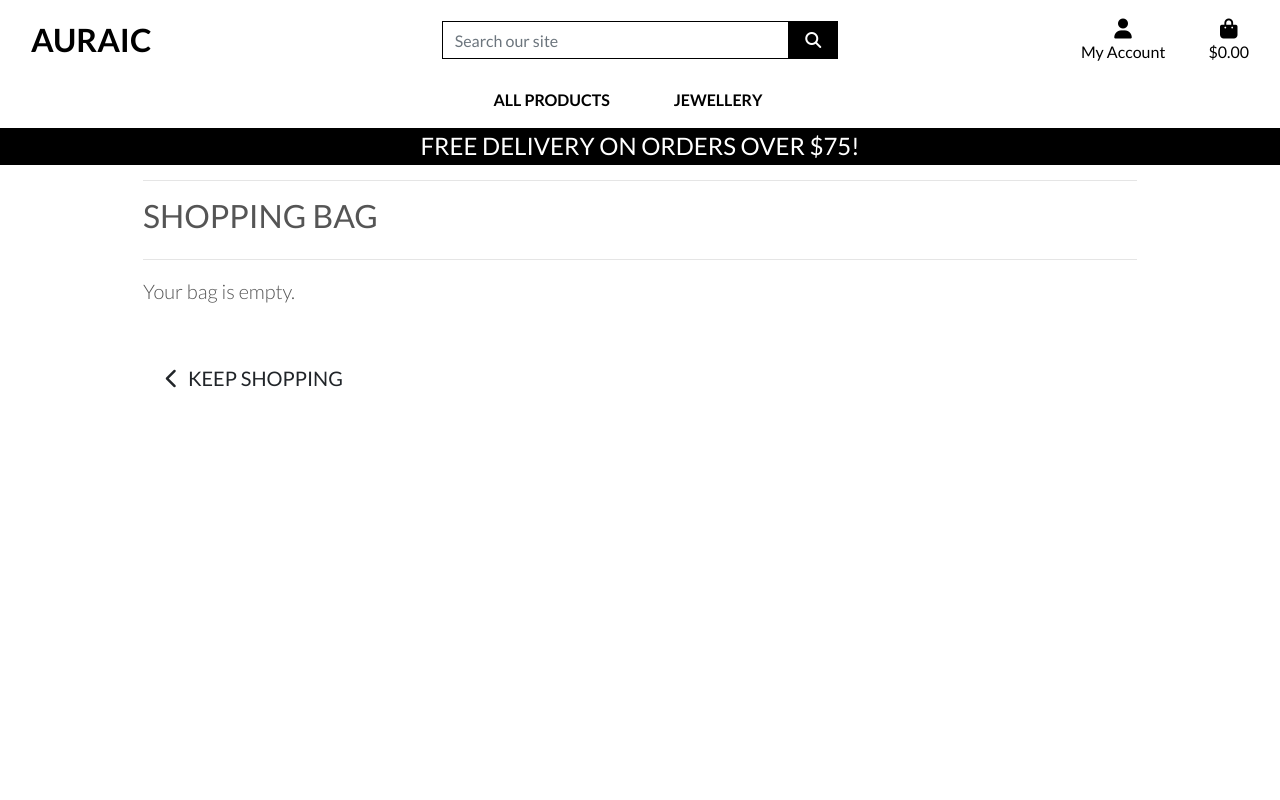
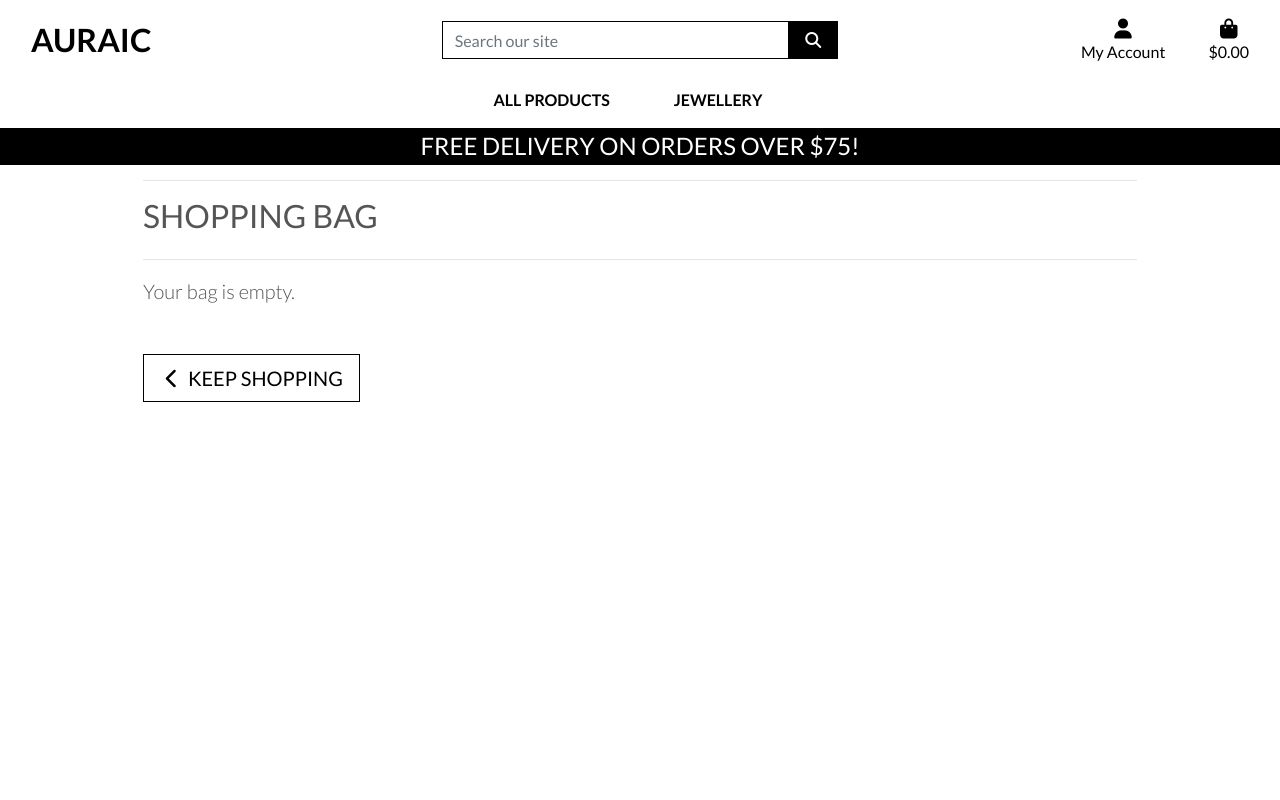
Before and after one commit to sphenry2799/Mejuri, a Django app: page /bag/ in a window 1280 px wide. Run offline with Django 3.2, Linux system fonts and the light colour scheme; some libraries are stand-ins or nearby versions.

Commit message:
Add CSS for bag

```diff
--- a/static/css/base.css
+++ b/static/css/base.css
@@ -39,6 +39,19 @@ body {
 .btn-black {
     background: black;
     color: white;
+}
+
+
+.btn-outline-black {
+    background: white;
+    color: black !important; /* use important to override link colors for <a> elements */
+    border: 1px solid black;
+}
+.btn-outline-black:hover,
+.btn-outline-black:active,
+.btn-outline-black:focus {
+    background: black;
+    color: white !important;
 }
 
 .shop-now-button:hover,
```
